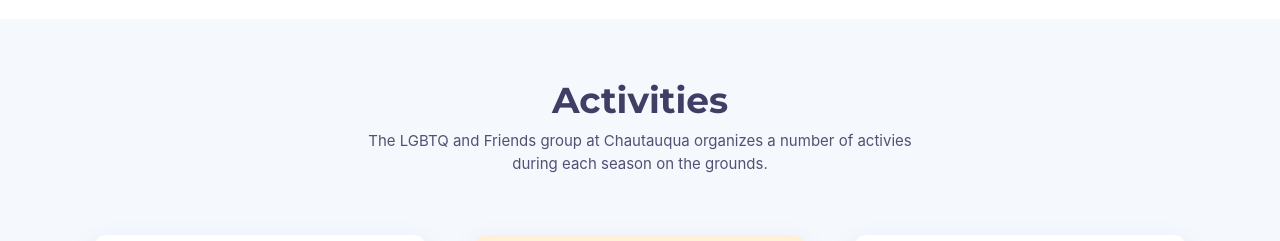
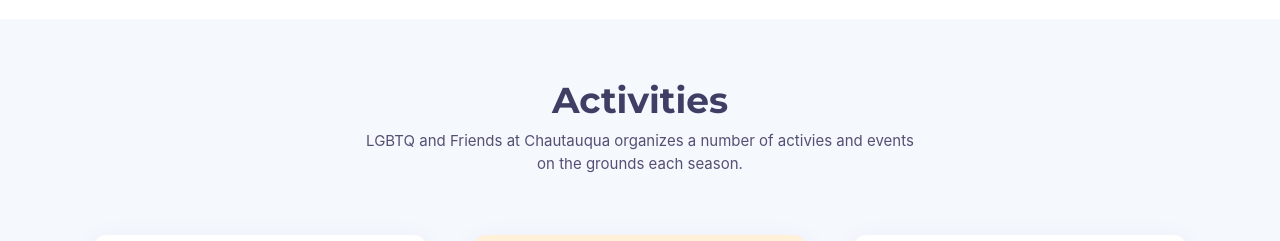
Before and after one commit to clayreimann/chq-lgbt-site, a website with bundled scripts: page index.html in a window 1280 px wide. Shown: the part 1280-1521 px from the top of the page. Built offline with nearby package versions, Linux system fonts and the light colour scheme; files whose address does not match are found by name.

Commit message:
Update Index.html
Changed Events and Activities header

```diff
--- a/index.html
+++ b/index.html
@@ -113,7 +113,7 @@
 
         <header class="section-header">
           <h3>Activities</h3>
-          <p>The LGBTQ and Friends group at Chautauqua organizes a number of activies during each season on the grounds.</p>
+          <p>LGBTQ and Friends at Chautauqua organizes a number of activies and events on the grounds each season.</p>
         </header>
 
         <div class="row">
```
